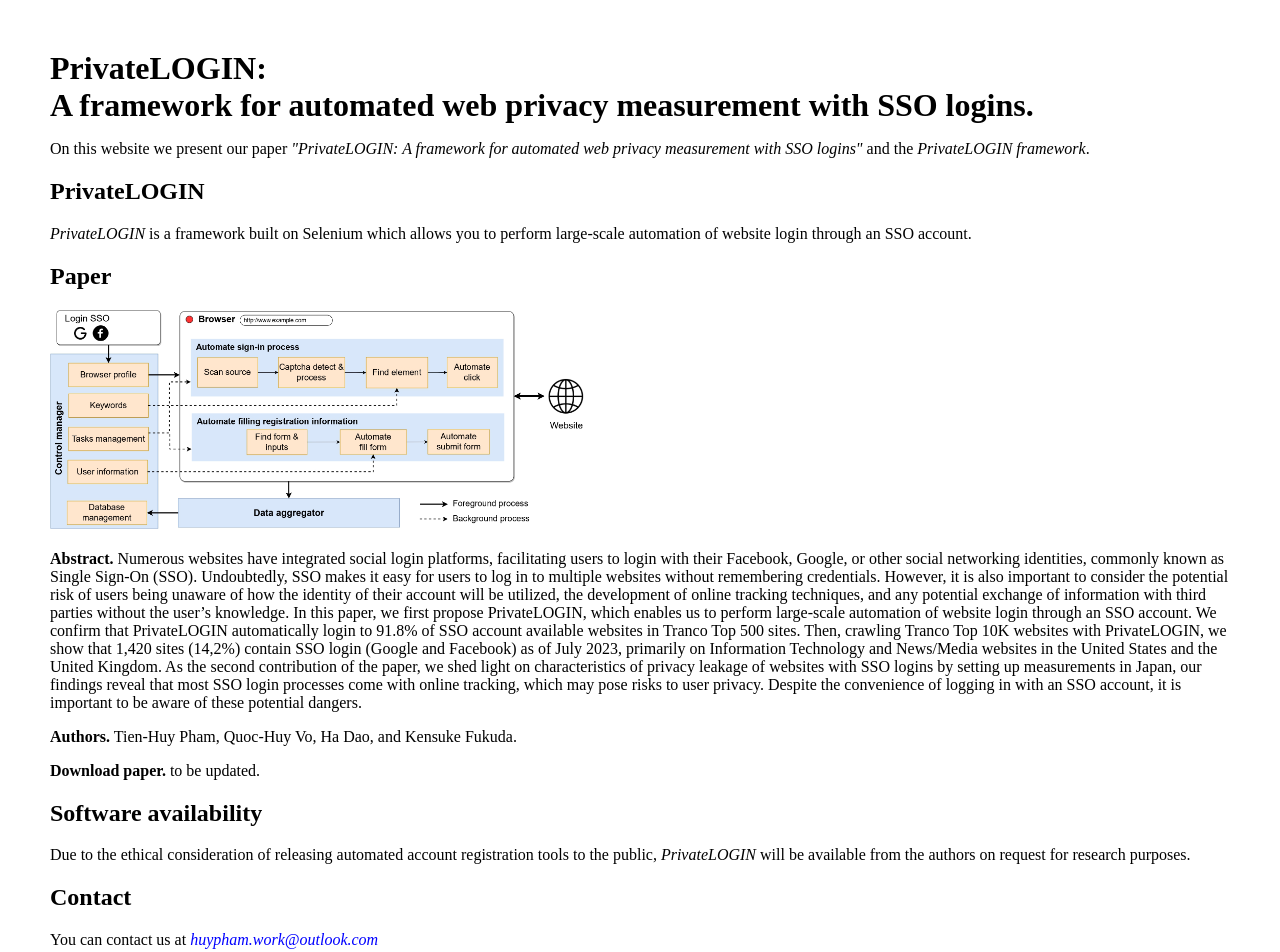
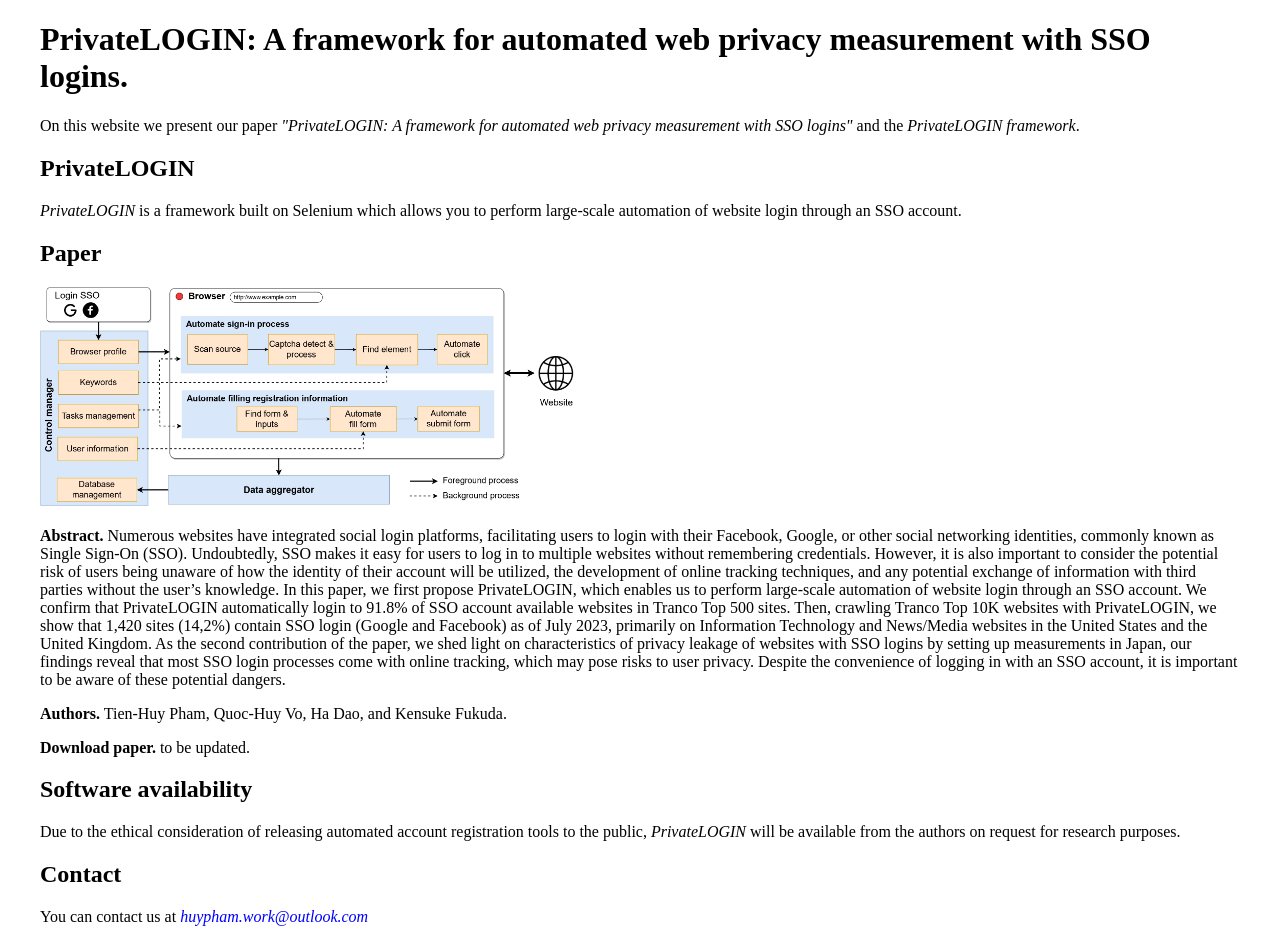
Before and after one commit to huypham84/PrivateLogin-framework, a plain HTML site: page index.html in a window 1280 px wide. Drawn offline with Linux system fonts and the light colour scheme.

Commit message:
Update index.html

```diff
--- a/index.html
+++ b/index.html
@@ -3,10 +3,9 @@
     <head>
         <title>PrivateLOGIN - Framework</title>
     </head>
-    <body style="margin: 50px;padding:100">
+    <body style="margin-left: 40px;margin-right: 40px;">
         <div>
-            <h1 style="font-weight: bold; margin:0;padding:0">PrivateLOGIN:</h1>
-            <h1 style="font-weight: bold; margin:0;padding:0">A framework for automated web privacy measurement with SSO logins.</h1>
+            <h1 style="font-weight: bold;">PrivateLOGIN: A framework for automated web privacy measurement with SSO logins.</h1>
             <p>On this website we present our paper <a style="font-style: italic;">"PrivateLOGIN: A framework for automated web privacy measurement with SSO logins"</a> and the <a style="font-style: italic;">PrivateLOGIN framework</a>.</p>
         </div>
         <div>
```
